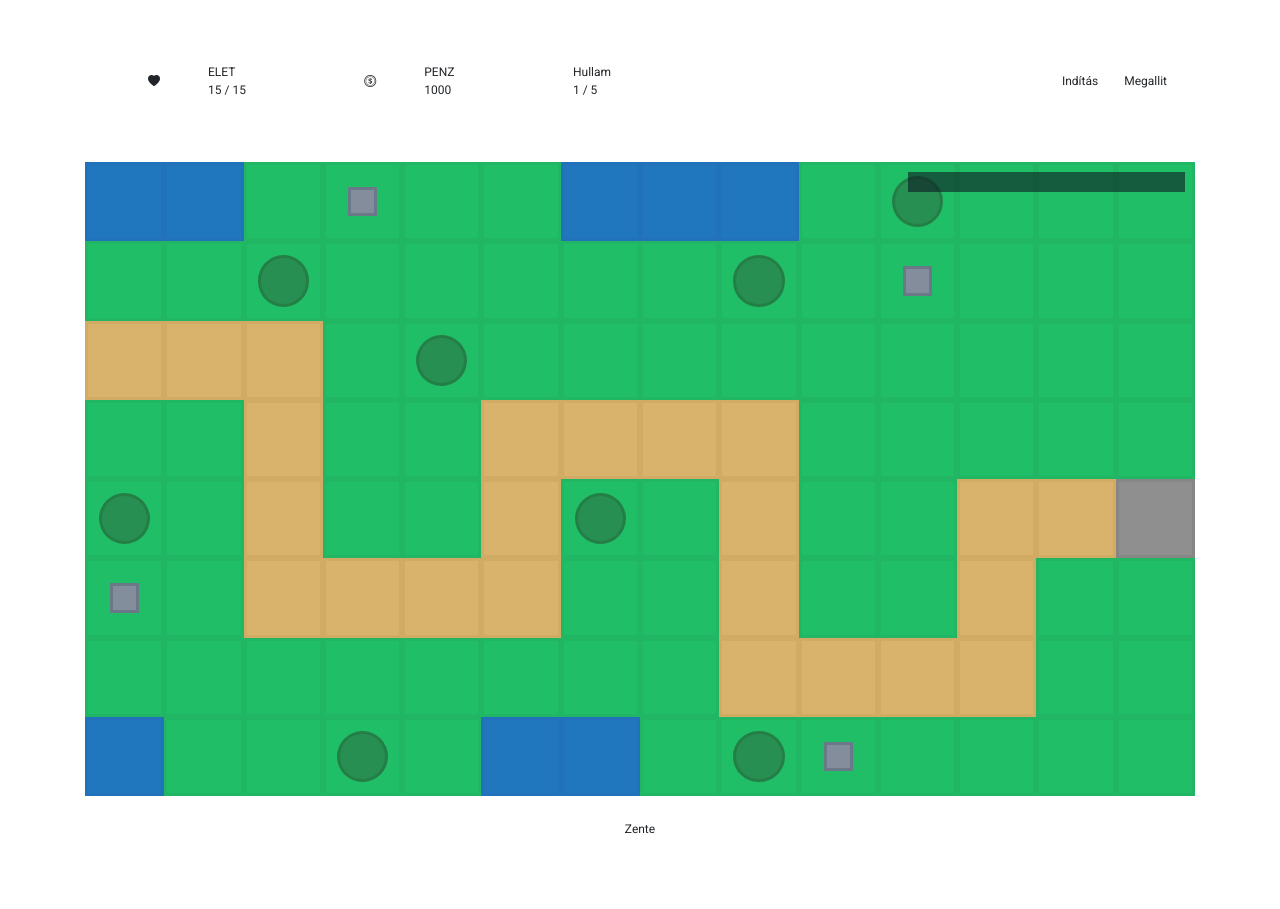
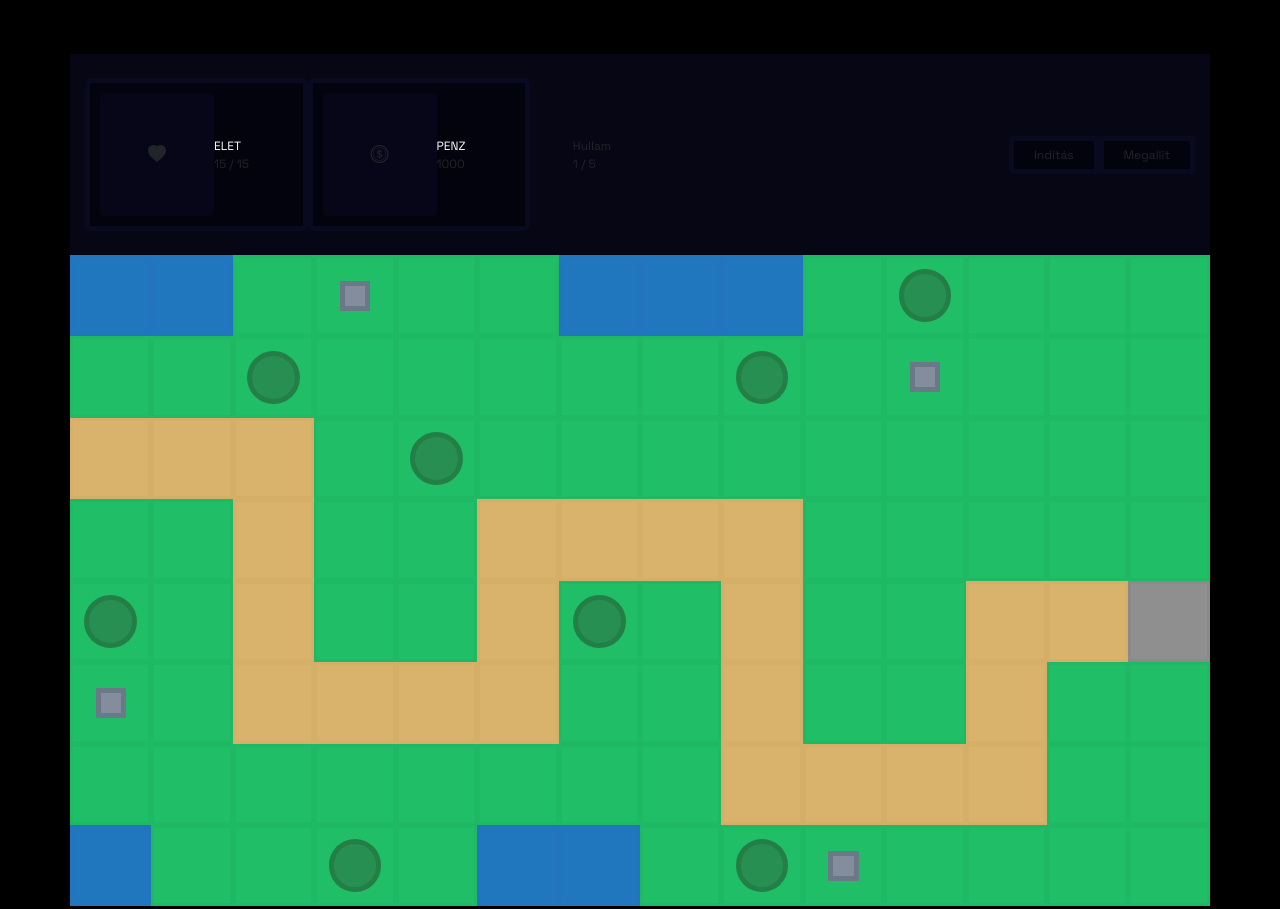
Before and after one commit to TihikEu/IKT-Tower-Defense-Game, a plain HTML site: page index.html in a window 1280 px wide. Shown: the top 909 px of the page. Before the commit the page ends 862 px from the top, so only its background shows below. Drawn offline with nearby package versions, Linux system fonts and the light colour scheme; files that its build step writes are made by us from their sources; files whose address does not match are found by name.

Commit message:
Update style.css

```diff
--- a/style.css
+++ b/style.css
@@ -1,10 +1,11 @@
-@import url('https://fonts.googleapis.com/css2?family=Allura&family=Inter:ital,opsz,wght@0,14..32,100..900;1,14..32,100..900&family=Oswald:wght@200..700&family=Raleway:ital,wght@0,100..900;1,100..900&family=Roboto+Condensed:ital,wght@0,100..900;1,100..900&family=Roboto+Mono:ital,wght@0,100..700;1,100..700&family=Roboto:ital,wght@0,100..900;1,100..900&family=Saira:ital,wght@0,100..900;1,100..900&family=Sen:wght@400..800&display=swap');
+@import url('https://fonts.googleapis.com/css2?family=Quicksand:wght@300..700&family=Raleway:ital,wght@0,100..900;1,100..900&family=Space+Grotesk:wght@300..700&display=swap');
 body{
-    font-family: "Roboto", sans-serif;
+    font-family: "Space Grotesk", sans-serif;
     font-weight: 400;
     font-size: 12px;
     line-height: 1.5;
     max-height: 100vh;
+    padding-top: 7px;
 }
 
 button{
@@ -20,15 +21,6 @@ button{
     margin: 0;
 }
 
-.towerInfos{
-    padding-left: 0px !important;
-    padding-right: 0px !important;
-    top: 10px;
-    right: 10px;
-    background-color: #0c162093;
-    padding: 10px !important;
-}
-
 /* -- Tile -- */
 
 .tile{
@@ -38,22 +30,22 @@ button{
 
 .path{
     background-color: #d9b36c;
-    border: 3px solid #a8823b2c;
+    border: 3px solid #a8823b18;
 }
 
 .end{
     background-color: #8f8f8f;
-    border: 3px solid #4b4b4b21;
+    border: 3px solid #4b4b4b10;
 }
 
 .grass{
     background-color: #20be67;
-    border: 3px solid rgba(29, 134, 76, 0.137);
+    border: 3px solid rgba(29, 134, 76, 0.082);
 }
 
 .water{
     background-color: #2077be;
-    border: 3px solid rgba(38, 80, 170, 0.137);
+    border: 3px solid rgba(48, 89, 177, 0.089);
 }
 
 .grass:not(:has(.tree, .stone)):hover{
@@ -71,7 +63,7 @@ button{
     width: 70%;
     aspect-ratio: 1;
     background-color: #288f53;
-    border: 3px solid #1b613059;
+    border: 5px solid #1b613059;
     border-radius: 50%;
     pointer-events: none;
 }
@@ -80,7 +72,7 @@ button{
     width: 40%;
     aspect-ratio: 1;
     background-color: #848d9c;
-    border: 3px solid #6a7888;
+    border: 5px solid #6a7888;
     pointer-events: none;
 }
 
@@ -93,15 +85,15 @@ button{
 
 .tower.damage_level-1 {
     background-color: #1930b6;
-    border: 4px solid #2a6dff;
+    border: 5px solid #2a6dff;
 }
 .tower.damage_level-2 {
     background-color: #7e1e46;
-    border: 4px solid #d64481;
+    border: 5px solid #d64481;
 }
 .tower.damage_level-3 {
     background-color: #7825af;
-    border: 4px solid #b467fc;
+    border: 5px solid #b467fc;
 }
 
 .tower.firerate_level-1 {
@@ -139,7 +131,7 @@ button{
     width: 100%;
     height: 100%;
     border-radius: 50%;
-    margin-bottom: 3px;
+    margin-bottom: 5px;
 }
 
 .hp_bar{
@@ -151,7 +143,114 @@ button{
     font-size: 10px;
 }
 
-.progress-bar{
+.enemy .progress-bar{
     color: #000 !important;
     font-weight: 700 !important;
 }
+
+.screen_header, .towerInfos, .waveInfos, .gameInfos{
+    background-color: #060614;
+}
+
+.elet_hud, .penz_hud{
+    border: 5px solid #0a0a24cc;
+    background-color: #03030e;
+    padding: 10px;
+}
+
+.elet_hud div:first-of-type, .penz_hud div:first-of-type{
+    padding: 10px 13px 8px 13px;
+    background-color: #07071bcc;
+}
+
+.elet_hud div:first-of-type i, .penz_hud div:first-of-type i{
+    font-size: 18px !important;
+}
+
+.elet_content p:first-of-type, .penz_content p:first-of-type, .wave_hud p:first-of-type{
+    color: #ffffff;
+}
+
+.screen_body{
+    background-color: #0a0a24cc;
+}
+
+.timer{
+    width: 140px;
+}
+
+.towerInfos .upg{
+    border: 5px solid #0a0a24cc;
+    background-color: #03030e;
+}
+
+.upg, .upgradeButton, .elet_hud, .penz_hud{
+    border-radius: 6px !important;
+}
+
+.elet_hud div:first-of-type, .penz_hud div:first-of-type{
+    border-radius: 4px !important;
+}
+
+.upgradeButton{
+    padding: 2.2px;
+    border: 5px solid #865a17;
+    background-color: #c7ac52;
+    color: #000000;
+}
+
+.upgradeButton:hover{
+    background-color: #dbb22a;
+}
+
+.towerInfos h2, .waveInfos h2, .gameInfos h2, h1{
+    font-size: 18px;
+}
+
+.start, .stop{
+    border: 5px solid #0a0a24cc;
+    background-color: #03030e;
+}
+
+.start:hover, .stop:hover, .fastForward:hover, .normalForward:hover{
+    background-color: #07070c;
+}
+
+.start, .stop{
+    padding: 5px 20px;
+}
+
+.start i, .stop i{
+    font-size: 18px !important;
+}
+
+.cancel{
+    font-size: 20px !important;
+    background: none;
+    border: none;
+}
+
+.gameInfos{
+    padding-bottom: 22px !important;
+}
+
+footer .container, header .container{
+    background-color: #0a0a24cc !important;
+    padding: 0px !important;
+}
+
+header, footer{
+    background: none !important;
+}
+
+main .container{
+    padding: 0 !important;
+}
+
+body, main{
+    background-color: #000000;
+}
+
+main{
+    padding: 47px;
+}
```
